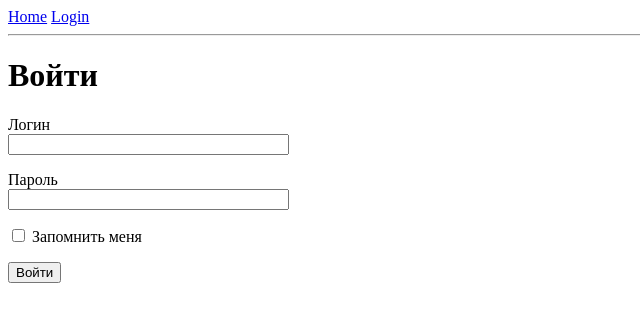
After one commit to demershov/microblog_flask, a Flask app: page /login in a window 1280 px wide. The commit adds this page. Shown: the top 322 px of the page, without its empty margins (0-640 px from the left). Run offline with Flask 2, Linux system fonts and the light colour scheme.

Commit message:
Реализована форма входы

```diff
--- a/app/__init__.py
+++ b/app/__init__.py
@@ -1,6 +1,8 @@
 from flask import Flask
+from config import Config
+
 
 app = Flask(__name__)
-app.debug = True
+app.config.from_object(Config)
 
 from app import routes
--- /dev/null
+++ b/app/forms.py
@@ -0,0 +1,10 @@
+from flask_wtf import FlaskForm
+from wtforms import StringField, PasswordField, BooleanField, SubmitField
+from wtforms.validators import DataRequired
+
+
+class LoginForm(FlaskForm):
+    username = StringField('Логин', validators=[DataRequired()])
+    password = PasswordField('Пароль', validators=[DataRequired()])
+    remember_me = BooleanField('Запомнить меня')
+    submit = SubmitField('Войти')
--- a/app/routes.py
+++ b/app/routes.py
@@ -1,5 +1,6 @@
 from app import app
-from flask import render_template
+from app.forms import LoginForm
+from flask import render_template, flash, redirect, url_for
 
 
 @app.route('/')
@@ -20,4 +21,13 @@ def index():
             'body': 'Кто тум самый храбрый?'
         }
     ]
-    return render_template('index.html', title='Микроблог', user=user)
+    return render_template('index.html', title='Микроблог', user=user, posts=posts)
+
+
+@app.route('/login', methods=['GET', 'POST'])
+def login():
+    form = LoginForm()
+    if form.validate_on_submit():
+        flash('Login requested for user {}, remember_me={}'.format(form.username.data, form.remember_me.data))
+        return redirect(url_for('index'))
+    return render_template('login.html', title='Вход', form=form)
--- a/app/templates/base.html
+++ b/app/templates/base.html
@@ -9,8 +9,20 @@
     {% endif %}
 </head>
 <body>
-    <div> <a href="/">Главная</a></div>
+    <div>
+        <a href="{{ url_for('index') }}">Home</a>
+        <a href="{{ url_for('login') }}">Login</a>
+    </div>
     <hr>
+    {% with messages = get_flashed_messages() %}
+        {% if messages %}
+        <ul>
+            {% for message in messages %}
+            <li>{{ message }}</li>
+            {% endfor %}
+        </ul>
+        {% endif %}
+        {% endwith %}
     {% block content %}
     {% endblock %}
 </body>
--- /dev/null
+++ b/app/templates/login.html
@@ -0,0 +1,24 @@
+{% extends "base.html" %}
+
+{% block content %}
+    <h1>Войти</h1>
+    <form action="" method="post">
+        {{ form.hidden_tag() }}
+        <p>
+            {{ form.username.label }}<br>
+            {{ form.username(size=32) }}<br>
+            {% for error in form.username.errors %}
+            <span style="color: red;">[{{ error }}]</span>
+            {% endfor %}
+        </p>
+        <p>
+            {{ form.password.label }}<br>
+            {{ form.password(size=32) }}<br>
+            {% for error in form.password.errors %}
+            <span style="color: red;">[{{ error }}]</span>
+            {% endfor %}
+        </p>
+        <p>{{ form.remember_me() }} {{ form.remember_me.label }}</p>
+        <p>{{ form.submit() }}</p>
+    </form>
+{% endblock %}
--- /dev/null
+++ b/config.py
@@ -0,0 +1,5 @@
+import os
+
+
+class Config(object):
+    SECRET_KEY = os.environ.get('SECRET_KEY') or 'f2gh3n3s9dfs5nj4fsu32js2hf3sj1'
```
Also changed, not shown: 1 other file.
